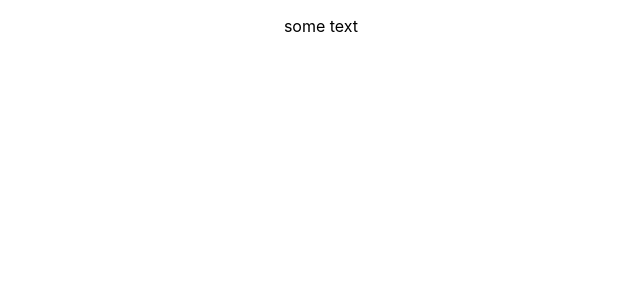
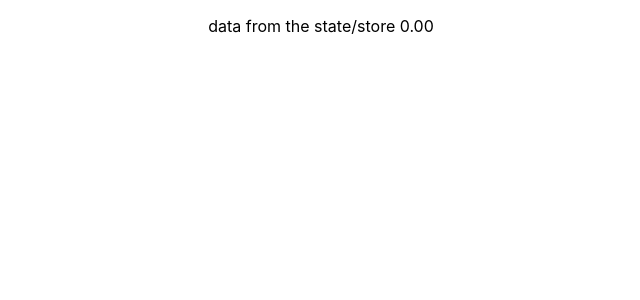
Before and after one commit to ReactOrganization/Redux, a React (Create React App) app: page / in a window 1280 px wide. Shown: the top 300 px of the page, without its empty margins (319-959 px from the left). Built offline with nearby package versions, Linux system fonts and the light colour scheme.

Commit message:
Pass state from redux

```diff
--- a/src/App.js
+++ b/src/App.js
@@ -1,15 +1,14 @@
 import React, { Component } from 'react';
-import logo from './logo.svg';
 import './App.css';
 import { createStore } from 'redux';
 import Body from './components/body';
+import store from  './stores/configureStore.js'
 
 class App extends Component {
   render() {
     return (
       <div className="App">
-        <Body />
-
+        <Body originAmount={store.getState().originAmount}/>
       </div>
     );
   }
--- a/src/components/body/index.js
+++ b/src/components/body/index.js
@@ -1,9 +1,9 @@
 import React, { Component } from 'react'
 
-const Body = () => {
+const Body = ({originAmount}) => {
   return(
     <div>
-      <p>some text</p>
+      <p>data from the state/store {originAmount}</p>
     </div>
   )
 }
```
